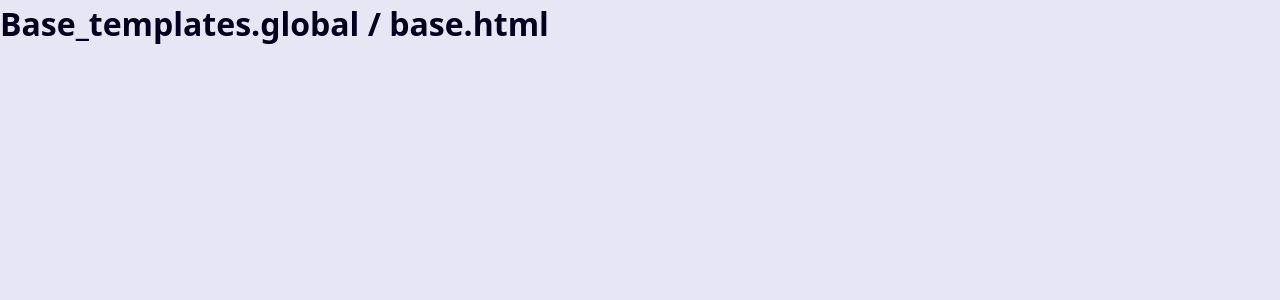
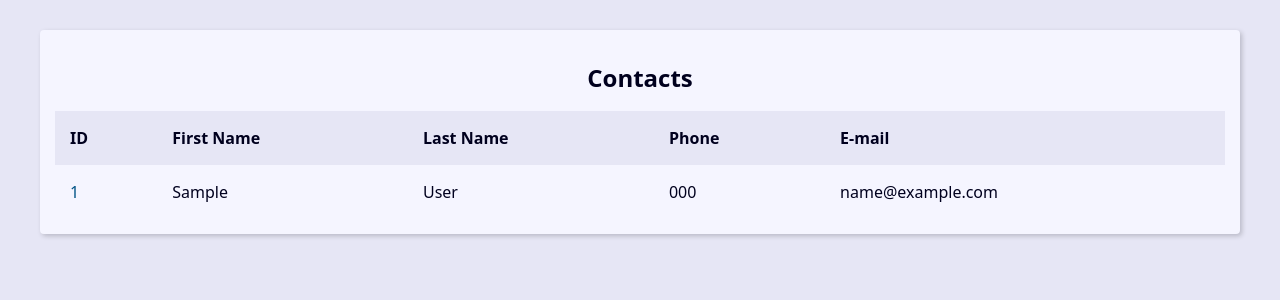
Before and after one commit to f-bravo/Django_agenda, a Django app: page / in a window 1280 px wide. Shown: the top 300 px of the page. Run offline with Django 4.2, Linux system fonts and the light colour scheme; tables that the repository leaves empty hold one stand-in row (values such as "Sample post").

Commit message:
Contatc no template e table contact no index.html

```diff
--- a/base_templates/global/base.html
+++ b/base_templates/global/base.html
@@ -7,6 +7,8 @@
     <link rel="stylesheet" href="{% static 'global/css/style.css' %}">
 </head>
 <body>
-    <h1>Base_templates.global / base.html</h1>
+    <main class="content">
+    {% block content %}{% endblock content %}
+    </main>
 </body>
 </html>
--- a/contact/templates/contact/index.html
+++ b/contact/templates/contact/index.html
@@ -1 +1,47 @@
 {% extends 'global/base.html' %}
+
+{% block content %}
+    <div class='responsive-table'>
+      <table class="contacts-table">
+        <caption class="table-caption">
+            Contacts
+        </caption>
+
+        <thead>
+            <tr class="table-row table-row-header">
+                <th class="table-header">ID</th>
+                <th class="table-header">First Name</th>
+                <th class="table-header">Last Name</th>
+                <th class="table-header">Phone</th>
+                <th class="table-header">E-mail</th>
+            </tr>
+        </thead>
+
+        <tbody>
+          {% for contact in contacts %}
+            <tr class="table-row">
+              <td class="table-cel">
+                <a class="table-link" href="#">
+                  {{ contact.id }}
+                </a>
+              </td>
+              <td class="table-cel">
+                {{ contact.first_name }}
+              </td>
+              <td class="table-cel">
+                {{ contact.last_name }}
+              </td>
+              <td class="table-cel">
+                {{ contact.phone }}
+              </td>
+              <td class="table-cel">
+                {{ contact.email }}
+
+              </td>
+            </tr>
+          {% endfor %}
+        </tbody>
+
+      </table>
+    </div>
+{% endblock content %}
--- a/contact/views/contact_views.py
+++ b/contact/views/contact_views.py
@@ -1,8 +1,15 @@
 from django.shortcuts import render
-
+from contact.models import Contact
 
 def index(request):
+    contacts = Contact.objects.all()
+
+    context = {
+        'contacts': contacts,
+    }
+
     return render(
         request,
         'contact/index.html',
+        context
     )
```
Also changed, not shown: intro.py (+82 -0 lines).
